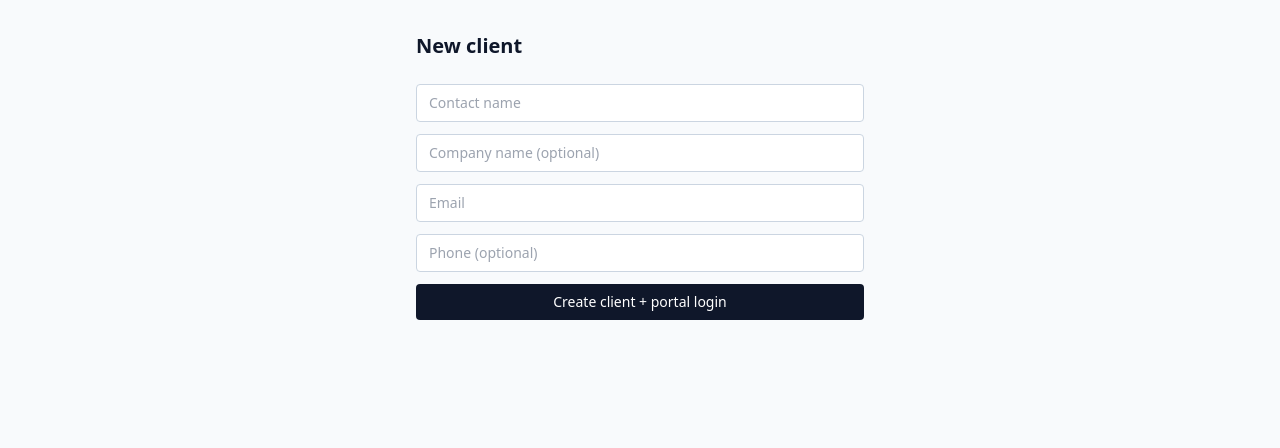
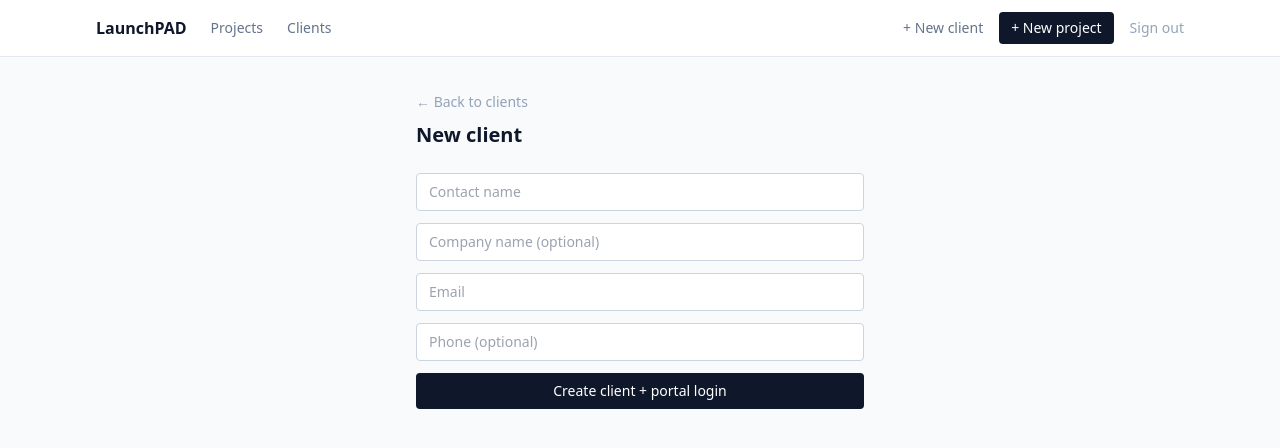
Before and after one commit to ArandMedia/launchpad, a Next.js app: page /clients/new in a window 1280 px wide. Shown: the top 448 px of the page. Built offline with nearby package versions, Linux system fonts and the light colour scheme.

Commit message:
Add persistent internal nav layout, clients list, and back-navigation links
- New (internal) layout with sticky header (Projects/Clients nav, quick-create links, logout)
- New /clients list page
- Back-navigation links on clients/new, projects/new, and project detail pages

```diff
--- a/app/(internal)/clients/new/page.tsx
+++ b/app/(internal)/clients/new/page.tsx
@@ -35,7 +35,10 @@ export default function NewClientPage() {
   if (result) {
     return (
       <main className="p-8 max-w-lg mx-auto">
-        <h1 className="text-xl font-semibold text-slate-900 mb-4">Client created</h1>
+        <Link href="/clients" className="text-sm text-slate-400 hover:text-slate-700">
+          ← Back to clients
+        </Link>
+        <h1 className="text-xl font-semibold text-slate-900 mb-4 mt-2">Client created</h1>
         <div className="bg-white border border-slate-200 rounded-lg p-5 grid gap-2 text-sm">
           <p>
             Portal URL:{" "}
@@ -62,7 +65,10 @@ export default function NewClientPage() {
 
   return (
     <main className="p-8 max-w-lg mx-auto">
-      <h1 className="text-xl font-semibold text-slate-900 mb-6">New client</h1>
+      <Link href="/clients" className="text-sm text-slate-400 hover:text-slate-700">
+        ← Back to clients
+      </Link>
+      <h1 className="text-xl font-semibold text-slate-900 mb-6 mt-2">New client</h1>
       <form onSubmit={handleSubmit} className="grid gap-3">
         <input
           className="border border-slate-300 rounded px-3 py-2 text-sm"
--- /dev/null
+++ b/app/(internal)/clients/page.tsx
@@ -0,0 +1,58 @@
+import { db } from "@/lib/db";
+import Link from "next/link";
+
+export const dynamic = "force-dynamic";
+
+export default async function ClientsPage() {
+  const clients = await db.client.findMany({
+    orderBy: { name: "asc" },
+    include: { _count: { select: { projects: true } } },
+  });
+
+  return (
+    <main className="p-8 max-w-6xl mx-auto">
+      <div className="flex items-center justify-between mb-6">
+        <h1 className="text-xl font-semibold text-slate-900">Clients</h1>
+        <Link
+          href="/clients/new"
+          className="bg-slate-900 text-white rounded px-3 py-1.5 text-sm font-medium"
+        >
+          + New client
+        </Link>
+      </div>
+
+      <div className="grid gap-3">
+        {clients.map((c) => (
+          <div
+            key={c.id}
+            className="flex items-center justify-between border border-slate-200 rounded-lg px-5 py-4 bg-white"
+          >
+            <div>
+              <div className="font-medium text-slate-900">{c.companyName || c.name}</div>
+              <div className="text-sm text-slate-500">
+                {c.email} · {c._count.projects} project{c._count.projects === 1 ? "" : "s"}
+              </div>
+            </div>
+            <a
+              href={`https://portal.arandmedia.com/${c.slug}`}
+              target="_blank"
+              rel="noreferrer"
+              className="text-sm text-blue-600 hover:underline"
+            >
+              View portal →
+            </a>
+          </div>
+        ))}
+
+        {clients.length === 0 && (
+          <div className="text-slate-400 text-sm py-12 text-center border border-dashed border-slate-200 rounded-lg">
+            No clients yet.{" "}
+            <Link href="/clients/new" className="underline">
+              Add your first one →
+            </Link>
+          </div>
+        )}
+      </div>
+    </main>
+  );
+}
--- /dev/null
+++ b/app/(internal)/layout.tsx
@@ -0,0 +1,41 @@
+import Link from "next/link";
+import LogoutButton from "../components/LogoutButton";
+
+// Shared chrome for every internal (team-only) page: dashboard, clients,
+// new project/client forms, and project detail all render inside this,
+// so there's always a way back to the dashboard and to the other main
+// sections instead of dead-ending on a form or a detail page.
+export default function InternalLayout({ children }: { children: React.ReactNode }) {
+  return (
+    <div className="min-h-screen bg-slate-50">
+      <header className="bg-white border-b border-slate-200 sticky top-0 z-10">
+        <div className="max-w-6xl mx-auto px-8 h-14 flex items-center justify-between">
+          <nav className="flex items-center gap-6">
+            <Link href="/" className="font-semibold text-slate-900">
+              LaunchPAD
+            </Link>
+            <Link href="/" className="text-sm text-slate-500 hover:text-slate-900">
+              Projects
+            </Link>
+            <Link href="/clients" className="text-sm text-slate-500 hover:text-slate-900">
+              Clients
+            </Link>
+          </nav>
+          <div className="flex items-center gap-4">
+            <Link href="/clients/new" className="text-sm text-slate-500 hover:text-slate-900">
+              + New client
+            </Link>
+            <Link
+              href="/projects/new"
+              className="bg-slate-900 text-white rounded px-3 py-1.5 text-sm font-medium"
+            >
+              + New project
+            </Link>
+            <LogoutButton />
+          </div>
+        </div>
+      </header>
+      {children}
+    </div>
+  );
+}
--- a/app/(internal)/page.tsx
+++ b/app/(internal)/page.tsx
@@ -1,6 +1,5 @@
 import { db } from "@/lib/db";
 import Link from "next/link";
-import LogoutButton from "../components/LogoutButton";
 
 export const dynamic = "force-dynamic";
 
@@ -27,21 +26,7 @@ export default async function InternalDashboard() {
 
   return (
     <main className="p-8 max-w-6xl mx-auto">
-      <div className="flex items-center justify-between mb-8">
-        <h1 className="text-2xl font-semibold text-slate-900">LaunchPAD</h1>
-        <div className="flex items-center gap-4">
-          <Link href="/clients/new" className="text-sm text-slate-500 hover:text-slate-900">
-            + New client
-          </Link>
-          <Link
-            href="/projects/new"
-            className="bg-slate-900 text-white rounded px-3 py-1.5 text-sm font-medium"
-          >
-            + New project
-          </Link>
-          <LogoutButton />
-        </div>
-      </div>
+      <h1 className="text-xl font-semibold text-slate-900 mb-6">Projects</h1>
 
       <div className="grid gap-3">
         {projects.map((p) => (
--- a/app/(internal)/projects/[id]/page.tsx
+++ b/app/(internal)/projects/[id]/page.tsx
@@ -1,5 +1,6 @@
 import { db } from "@/lib/db";
 import { notFound } from "next/navigation";
+import Link from "next/link";
 import ProjectPanels from "./ProjectPanels";
 
 export default async function ProjectDetail({ params }: { params: { id: string } }) {
@@ -17,7 +18,10 @@ export default async function ProjectDetail({ params }: { params: { id: string }
 
   return (
     <main className="p-8 max-w-4xl mx-auto">
-      <div className="mb-6">
+      <Link href="/" className="text-sm text-slate-400 hover:text-slate-700">
+        ← Back to projects
+      </Link>
+      <div className="mb-6 mt-2">
         <h1 className="text-2xl font-semibold text-slate-900">{project.name}</h1>
         <p className="text-slate-500 text-sm mt-1">
           {project.client.companyName || project.client.name} · {project.status}
--- a/app/(internal)/projects/new/page.tsx
+++ b/app/(internal)/projects/new/page.tsx
@@ -57,7 +57,10 @@ export default function NewProjectPage() {
   if (!clientsLoading && clients.length === 0) {
     return (
       <main className="p-8 max-w-lg mx-auto">
-        <h1 className="text-xl font-semibold text-slate-900 mb-2">New project</h1>
+        <Link href="/" className="text-sm text-slate-400 hover:text-slate-700">
+          ← Back to projects
+        </Link>
+        <h1 className="text-xl font-semibold text-slate-900 mb-2 mt-2">New project</h1>
         <p className="text-sm text-slate-500 mb-4">
           You need a client before you can create a project.
         </p>
@@ -73,7 +76,10 @@ export default function NewProjectPage() {
 
   return (
     <main className="p-8 max-w-lg mx-auto">
-      <h1 className="text-xl font-semibold text-slate-900 mb-6">New project</h1>
+      <Link href="/" className="text-sm text-slate-400 hover:text-slate-700">
+        ← Back to projects
+      </Link>
+      <h1 className="text-xl font-semibold text-slate-900 mb-6 mt-2">New project</h1>
       <form onSubmit={handleSubmit} className="grid gap-3">
         <input
           className="border border-slate-300 rounded px-3 py-2 text-sm"
```
